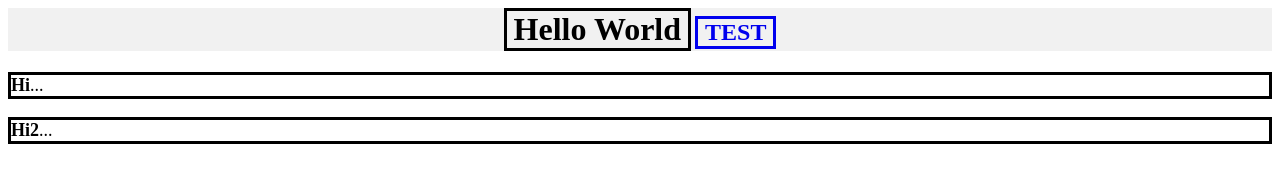
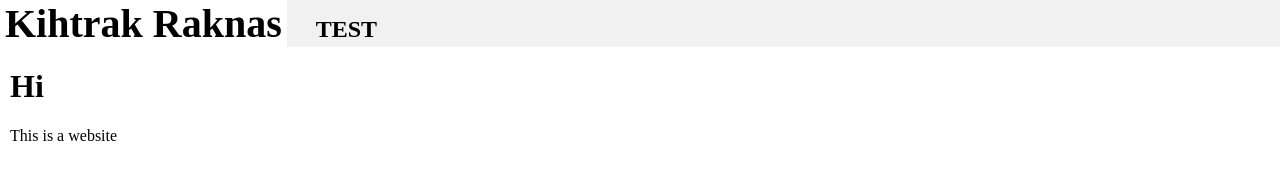
Before and after one commit to KihtrakRaknas/Old-Homepage, a plain HTML site: page index.html in a window 1280 px wide. Drawn offline with Linux system fonts and the light colour scheme.

Commit message:
Fixing nav bar
Changed the "title"

added nav bar

```diff
--- a/index.html
+++ b/index.html
@@ -6,11 +6,12 @@
 	</head>
 	<body>
 		<div id="heading">
-			<h1 id="title" class="button">Hello World</h1>
+			<h1 id="title" class="button">Kihtrak Raknas</h1>
 			<a href="#"><h2 class="button">TEST<h1></a>
 		</div>
-		<p><strong>Hi</strong>...</p>
-		<p><strong>Hi2</strong>...</p>
+		<div class="content">
+			<h1>Hi</h1>
+			<p>This is a website</p>
 			<br/>
 			<br/>
 			<br/>
@@ -36,5 +37,29 @@
 			<br/>
 			<br/>
 			<br/>
+			<br/>
+			<br/>
+			<br/>
+			<br/>
+			<br/>
+			<br/>
+			<br/>
+			<br/>
+			<br/>
+			<br/>
+			<br/>
+			<br/>
+			<br/>
+			<br/>
+			<br/>
+			<br/>
+			<br/>
+			<br/>
+			<br/>
+			<br/>
+			<br/>
+			<br/>
+			<br/>
+		</div>
 	</body>
 </html>
--- a/style.css
+++ b/style.css
@@ -1,24 +1,32 @@
+body{
+	margin: 0;
+}
+
 #heading{
 	background-color: #d3d3d350;
 	position: sticky;
 	top: 0px;
-	text-align: center;
-	margin: 0 auto;
+	text-align: left;
 }
 #title{
-
-
+	background-color: white;
+	border:#d3d3d350;
+	font-size: 40px;
+	border-radius: 0;
+	padding-top: 0;
+	padding-bottom: 0;
 }
 .button{
 	text-align: center;
-	border: solid;
-	margin: 0 auto;
-	padding: 0 7px;
+	color: black;
+	margin: 0 20px 0 0;
+	padding: 4px 5px;
 	display: inline-block;
-
+	border-radius: 6px 6px 0 0;
 }
-p{
-	font-size: 18px;
-border: solid;
-padding-right: 10px;
+.button:hover{
+	background-color: white;
 }
+.content{
+	margin: 10px;
+}
```
Lines whose indentation alone changed are shown as unchanged.
